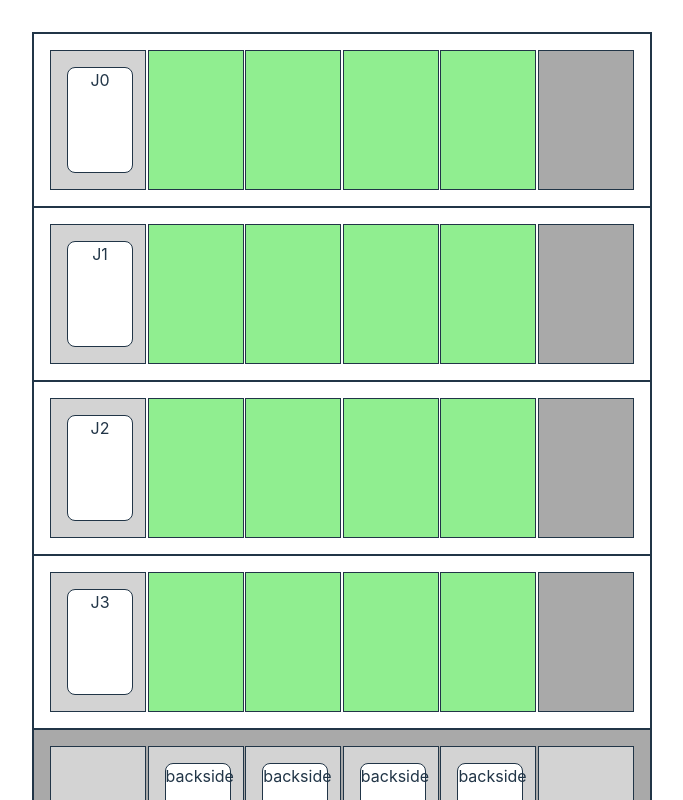
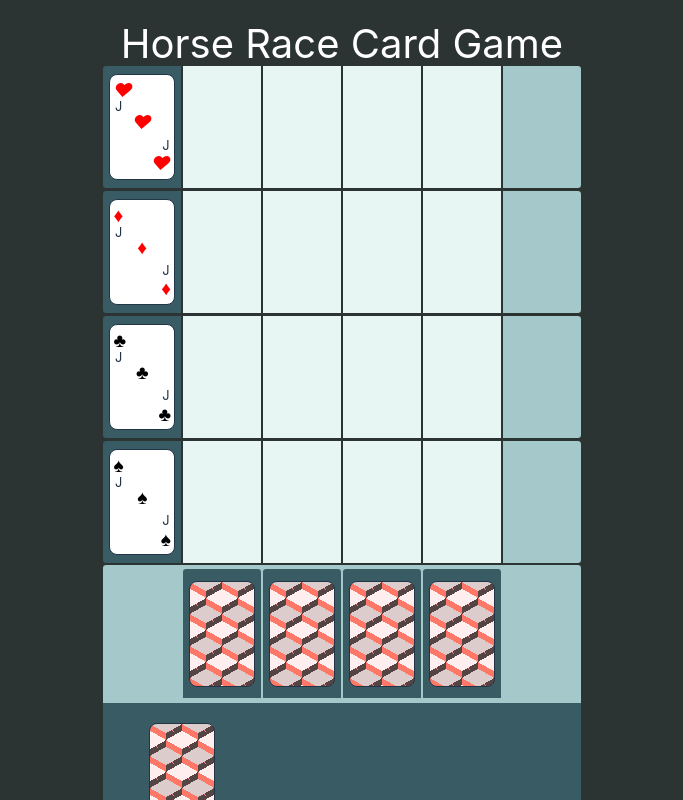
Before and after one commit to DonMinik/horse-race-svelte, a Svelte app: page / in a window 1280 px wide. Shown: the top 800 px of the page, without its empty margins (298-981 px from the left). Built offline with nearby package versions, Linux system fonts and the light colour scheme.

Commit message:
updates styling and fixes bug when hearts was not able to win

```diff
--- a/index.html
+++ b/index.html
@@ -1,5 +1,5 @@
 <!DOCTYPE html>
-<html lang="en">
+<html lang="en" style="background-color: #2C3333;">
   <head>
     <meta charset="UTF-8" />
     <link rel="icon" type="image/svg+xml" href="/vite.svg" />
--- a/src/App.svelte
+++ b/src/App.svelte
@@ -5,23 +5,14 @@
 </script>
 
 <main>
-
+<span>  Horse Race Card Game </span>
   <Board />
 </main>
 
 <style>
-  .logo {
-    height: 6em;
-    padding: 1.5em;
-    will-change: filter;
-  }
-  .logo:hover {
-    filter: drop-shadow(0 0 2em #646cffaa);
-  }
-  .logo.svelte:hover {
-    filter: drop-shadow(0 0 2em #ff3e00aa);
-  }
-  .read-the-docs {
-    color: #888;
-  }
+span {
+  font-size: 2.5rem;
+  color: #FFF;
+  margin: 1rem;
+}
 </style>
--- a/src/components/board.svelte
+++ b/src/components/board.svelte
@@ -3,6 +3,7 @@
   import Deck from './deck.svelte'
   import Jockey from './jockey.svelte'
   import Card from './card.svelte'
+  import WinnerOverly from './winner-overlay.svelte'
   import LaneMarking from './lane-marking.svelte'
   import {Colour, deckModel, deckState} from '../model/deck.model.ts'
   import {advance, progress, resetState, relapse} from '../model/game.state.ts'
@@ -14,6 +15,7 @@
   let laneMarkingThree: Card | undefined;
   let laneMarkingFour: Card | undefined;
 
+  let winner:Colour | undefined;
   function advanceRace(event) {
     advance(event?.detail?.colour)
   }
@@ -26,6 +28,7 @@
   })
 
   progress.subscribe(state => {
+    console.log('new state', state)
     gameState = state;
     revealLaneMarking();
     checkForWinner();
@@ -33,23 +36,22 @@
 
   function checkForWinner() {
      if (gameState.hearts === 5) {
-      alert('hearts won!')
-      reset();
+       console.log('hearts wins')
+      winner = Colour.HEARTS;
+      console.log(winner)
     } else if (gameState.diamonds === 5) {
-      alert('diamonds won!')
-      reset();
+      winner = Colour.DIAMONDS;
     } else if (gameState.clubs === 5) {
-      alert('clubs won!')
-      reset();
+      winner = Colour.CLUBS;
     } else if (gameState.spades === 5) {
-      alert('spades won!')
-      reset();
+      winner = Colour.SPADES;
     }
   }
 
   function reset() {
     resetState();
     deckModel.shuffle();
+    winner = undefined;
   }
 
   function revealLaneMarking() {
@@ -70,18 +72,18 @@
 
 </script>
 <div class='racing-stadium'>
-  <Lane position={gameState?.hearts}>
+  <Lane position={gameState.hearts}>
     <Jockey colour={Colour.HEARTS} />
   </Lane>
 
- <Lane position={gameState?.diamonds}>
+ <Lane position={gameState.diamonds}>
     <Jockey colour={Colour.DIAMONDS}/>
   </Lane>
 
-  <Lane position={gameState?.clubs}>
+  <Lane position={gameState.clubs}>
     <Jockey colour={Colour.CLUBS} />
   </Lane>
-  <Lane position= {gameState?.spades}>
+  <Lane position= {gameState.spades}>
     <Jockey colour={Colour.SPADES} />
   </Lane>
   <LaneMarking>
@@ -91,16 +93,19 @@
     <Card slot='four'card={laneMarkingFour}/>
   </LaneMarking>
 </div>
-
+{#if winner}
+  <WinnerOverly winner={winner} on:nextGame={reset}/>
+{/if}
 <div>
  <Deck on:drawCard={advanceRace}/>
 </div>
+
+
 
 <style>
 .racing-stadium {
   display: grid;
   grid-template-columns: repeat(1, 1fr);
-  border: 1px solid
 }
 
 .deck {
--- a/src/components/card.svelte
+++ b/src/components/card.svelte
@@ -1,6 +1,7 @@
 <script lang='ts'>
 	import { createEventDispatcher } from 'svelte';
   import {Colour} from '../model/deck.model.ts';
+  import Icon from './icon.svelte'
   import type {CardModel}  from '../model/deck.model.ts'
   export let card:CardModel ;
 
@@ -14,16 +15,86 @@ const dispatch = createEventDispatcher();
 </script>
 
 
-<div on:click={click}>
-  {card?  card.value + card.colour : 'backside'}
-</div>
+<div on:click={click} class=' {card?  card.value + card.colour : 'backside'}'>
+  {#if card}
+  <span class='left' >
+  <Icon colour={card.colour}/>
+   </span>
+   <span class='left val'>{card.value}</span>
+  <Icon colour={card.colour}/>
+   <span class='right val' >{card.value}</span>
+   <span class='right'>
+   <Icon colour={card.colour}/>
+   </span>
+  {/if}
+
+ </div>
 
 <style>
 div {
-  background-color: white;
+  display: flex;
+  flex-direction: column;
+  background-color: #FFF;
   border: 1px solid;
   border-radius: 0.5rem;
   width: 4rem;
   height: 6.5rem;
+  margin: 0.4rem
 }
+span {
+  font-size: 0.8rem;
+  height: 0.9rem;
+  margin:0.2rem;
+}
+
+.val {
+  margin: 0 0.3rem;
+}
+.right{
+    align-self: flex-end;
+    float:right;
+    text-align:right;
+}
+
+.left {
+    align-self: flex-start;
+    float:left;
+    text-align:left;
+}
+
+.backside {
+  background-color: #f76;
+  background-image:
+    linear-gradient(30deg, #fee 13.5%, transparent 13.5%, transparent 86.5%, #fee 86.5%),
+    linear-gradient(-30deg, #fee 13.5%, transparent 13.5%, transparent 86.5%, #fee 86.5%),
+    linear-gradient(30deg, #dcc 13.5%, transparent 13.5%, transparent 86.5%, #dcc 86.5%),
+    linear-gradient(-30deg, #dcc 13.5%, transparent 13.5%, transparent 86.5%, #dcc 86.5%),
+    linear-gradient(30deg, #fee 13.5%, transparent 13.5%, transparent 86.5%, #fee 86.5%),
+    linear-gradient(-30deg, #fee 13.5%, transparent 13.5%, transparent 86.5%, #fee 86.5%),
+    linear-gradient(30deg, #dcc 13.5%, transparent 13.5%, transparent 86.5%, #dcc 86.5%),
+    linear-gradient(-30deg, #dcc 13.5%, transparent 13.5%, transparent 86.5%, #dcc 86.5%),
+    linear-gradient(45deg, #544 25%, transparent 25%, transparent 75%, #544 75%),
+    linear-gradient(45deg, #544 25%, transparent 25%, transparent 75%, #544 75%);
+  background-position:
+    0em 1em,
+    0em 1em,
+    1em 2em,
+    1em 2em,
+    2em 1em,
+    2em 1em,
+    3em 2em,
+    3em 2em,
+    0em 0em,
+    1em 1em;
+  background-size:
+    4em 2em,
+    4em 2em,
+    4em 2em,
+    4em 2em,
+    4em 2em,
+    4em 2em,
+    4em 2em,
+    4em 2em,
+    2em 2em,
+    2em 2em;}
 </style>
--- a/src/components/deck.svelte
+++ b/src/components/deck.svelte
@@ -34,19 +34,19 @@
 <style>
 div {
   display: grid;
-  grid-template-columns: repeat(2, 5rem);
-  gap: 10px;
+  grid-template-columns: repeat(2, 4.9rem);
+  gap: 0.1rem;
   grid-auto-rows: minmax(5rem, auto);
-  border: 1px solid;
-  padding: 1rem;
-  background-color: lightgray
+  padding:  0.9rem 2.5rem 0 ;
+  border-radius: 0 0 0.2rem 0.2rem;
+  background-color: #395B64
 }
 
 button {
   height: 2.5rem;
   width: 6rem;
-  color:white;
-  background-color: black;
+  color: #000;
+  background-color: #A5C9CA;
   grid-row: 2
 }
 </style>
--- /dev/null
+++ b/src/components/icon.svelte
@@ -0,0 +1,30 @@
+<script lang='ts'>
+import {Colour} from '../model/deck.model'
+export let colour: Colour
+</script>
+
+{#if colour === Colour.HEARTS}
+<i class='red'>&hearts;</i>
+{:else if colour === Colour.DIAMONDS}
+<i class='red'>&diams;</i>
+
+{:else if colour === Colour.CLUBS}
+<i class='black'>&clubs;</i>
+
+{:else if colour === Colour.SPADES}
+<i class='black'>&spades;</i>
+{/if}
+
+<style>
+i {
+  font-size: 1.2rem
+}
+
+.red {
+  color: red
+}
+
+.black {
+  color: black
+}
+</style>
--- a/src/components/lane-marking.svelte
+++ b/src/components/lane-marking.svelte
@@ -28,19 +28,19 @@
 <style>
 div {
   display: grid;
-  grid-template-columns: repeat(6, 6rem);
+  grid-template-columns: repeat(6, 4.9rem);
   gap: 0.1rem;
   grid-auto-rows: minmax(5rem, auto);
-  border: 1px solid;
-  padding: 1rem;
-   background-color: lightgray
 
+  border-radius: 0.2rem 0.2rem  0 0;
+    padding: 0.3rem 0;
+
+}
+.section {
+     background-color: #395B64
 }
 
 .lane-marking {
-    background-color: darkgray
+    background-color: #A5C9CA
 }
-
-
-
 </style>
--- a/src/components/lane.svelte
+++ b/src/components/lane.svelte
@@ -40,23 +40,27 @@ export let position = 0;
 <style>
 div {
   display: grid;
-  grid-template-columns: repeat(6, 6rem);
+  grid-template-columns: repeat(6, 4.9rem);
   gap: 0.1rem;
   grid-auto-rows: minmax(5rem, auto);
-  border: 1px solid;
-  padding: 1rem;
+  padding: 0.1rem 0;
+  border-radius: 0.2rem;
 }
 
 .start {
-  background-color: lightgray
+  background-color: #395B64;
+  border-radius:  0.2rem 0 0 0.2rem
 }
 
 .section {
-  background-color: lightgreen
+  background-color: #E7F6F2;
+  border-radius: 0
 }
 
 .finish {
-  background-color: darkgray
+    border-radius: 0 0.2rem 0.2rem 0;
+
+  background-color: #A5C9CA
 }
 
 </style>
--- /dev/null
+++ b/src/components/winner-overlay.svelte
@@ -0,0 +1,80 @@
+<script lang='ts'>
+	import {fly} from 'svelte/transition';
+  import {Colour} from '../model/deck.model.ts'
+  import { createEventDispatcher } from 'svelte';
+
+  export let winner: Colour | undefined
+
+  const dispatch = createEventDispatcher();
+
+  function nextGame(event) {
+      dispatch('nextGame');
+  }
+</script>
+
+
+
+<div class='overlay' transition:fly="{{ y: 800, duration: 300 }}">
+  {#if winner === Colour.HEARTS}
+    <i class='red'>&hearts;</i>
+    <h2>Hearts won!</h2>
+  {:else if winner === Colour.DIAMONDS}
+    <i class='red'>&diams;</i>
+    <h2>Diamonds won!</h2>
+  {:else if winner === Colour.CLUBS}
+    <i class='black'> &clubs; </i>
+    <h2>Clubs won!</h2>
+  {:else if winner === Colour.SPADES}
+    <i class='black'>&spades;</i>
+     <h2>Spades won!</h2>
+ {/if}
+ <button on:click={nextGame}>Next Game </button>
+</div>
+
+<style>
+	.overlay {
+		position: absolute;
+		top: 0;
+    height: 20rem;
+    width: 24rem;
+    margin: 8rem 3rem;
+		background-color: #2C3333;
+    border-color: #E7F6F2;
+    border: 0.1rem solid;
+    border-radius: 0.5rem;
+		color: #FFF;
+    display: flex;
+    flex-direction: column;
+    align-items: center;
+    justify-content: center;
+  }
+ button {
+  height: 2.5rem;
+  width: 8rem;
+  color: #000;
+  background-color: #A5C9CA;
+  grid-row: 2
+}
+
+h2 {
+  margin: 1rem;
+}
+
+i {
+  font-size: 5rem;
+  background-color: #FFF;
+  border-radius: 100%;
+  margin: 1rem;
+  padding: 1rem;
+  height: 2.6rem;
+  width: 2.6rem;
+}
+
+.red {
+  color: red
+}
+
+.black {
+  color: black
+}
+</style>
--- a/src/model/deck.model.ts
+++ b/src/model/deck.model.ts
@@ -7,6 +7,7 @@ export type CardModel = {
 }
 
 export enum Colour {
+  NONE,
   HEARTS,
   DIAMONDS,
   CLUBS,
--- a/src/model/game.state.ts
+++ b/src/model/game.state.ts
@@ -15,6 +15,7 @@ export function resetState() {
   _progress.diamonds = 0;
   _progress.clubs = 0;
   _progress.spades = 0;
+  progress.set(_progress);
 }
 
 export const progress = writable(_progress);
```
Also changed, not shown: 2 other files (tests, documents, lock files or other folders).
